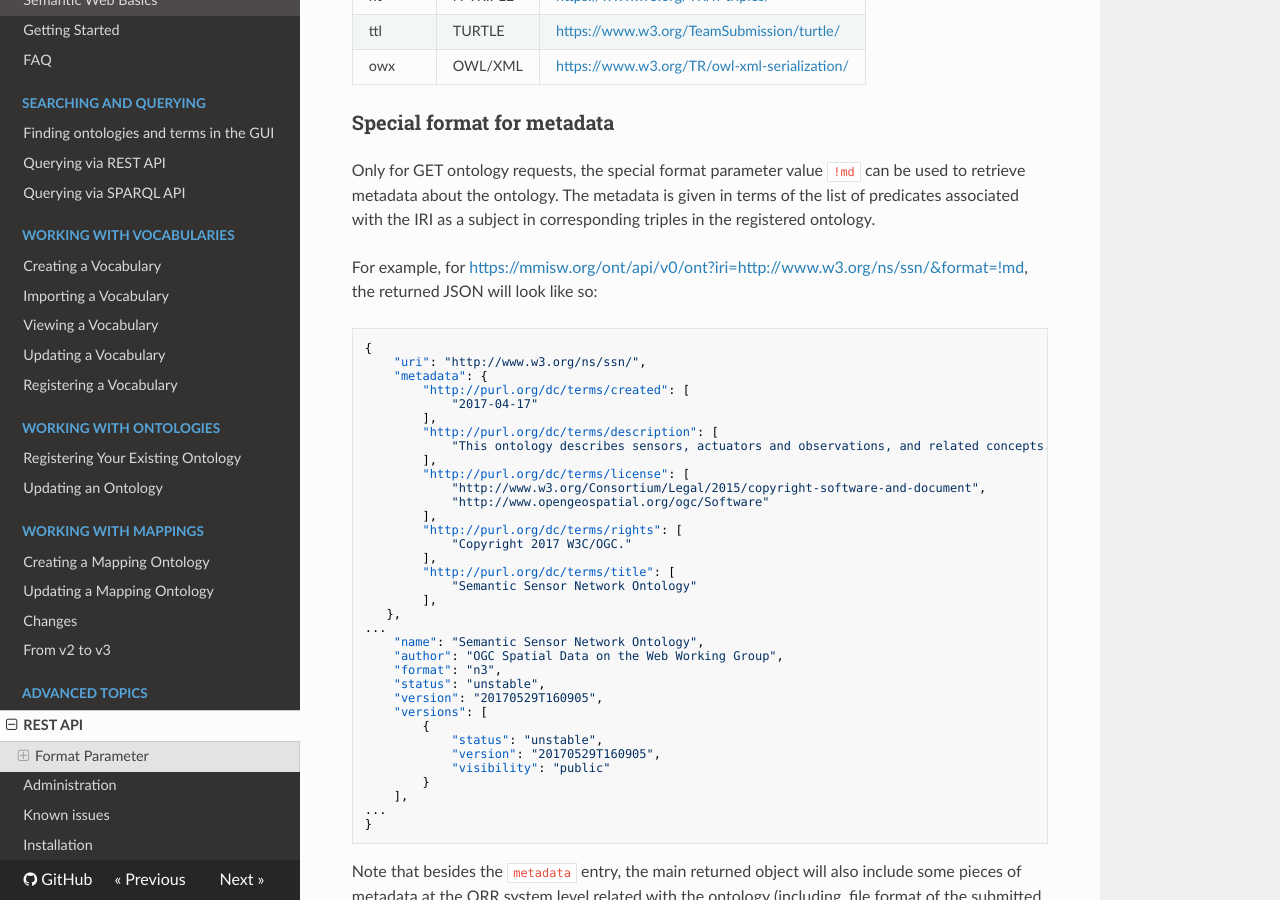
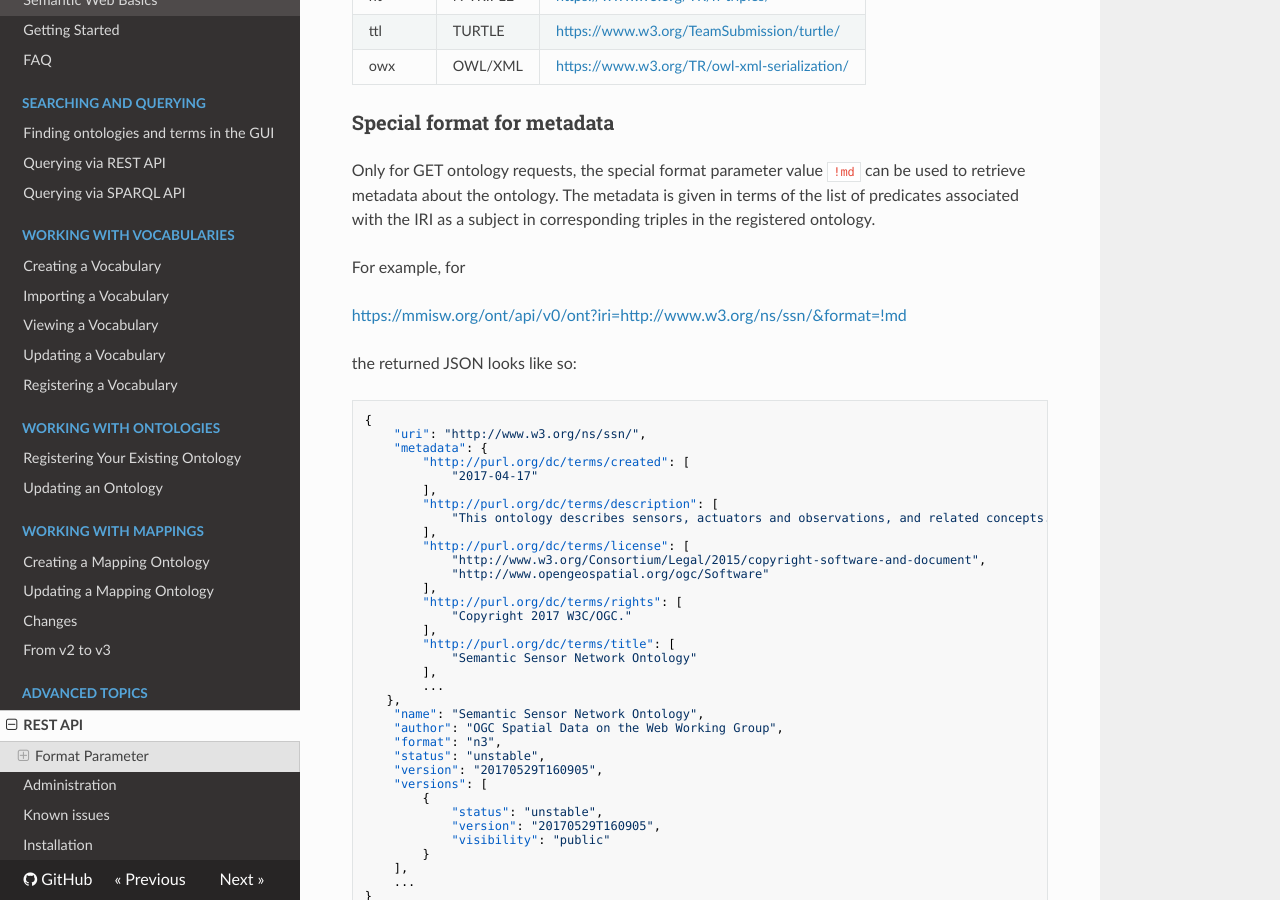
Before and after one commit to mmisw/mmiorr-docs, an MkDocs documentation site: the page built from docs/api/index.md, in a window 1280 px wide and 900 px high, scrolled down 1061 px. Built offline with MkDocs 1.6.1, drawn with Linux system fonts in a browser that asks for light colours; nearby versions of some CDN libraries; old or Windows-style settings are respelled for this version of MkDocs.

````diff
--- a/docs/api/index.md
+++ b/docs/api/index.md
@@ -48,8 +48,10 @@
 IRI as a subject in corresponding triples in the registered ontology.
 
 For example, for
-[https://mmisw.org/ont/api/v0/ont?iri=http://www.w3.org/ns/ssn/&format=!md](https://mmisw.org/ont/api/v0/ont?iri=http://www.w3.org/ns/ssn/&format=!md),
-the returned JSON will look like so:
+
+[https://mmisw.org/ont/api/v0/ont?iri=http://www.w3.org/ns/ssn/&format=!md](https://mmisw.org/ont/api/v0/ont?iri=http://www.w3.org/ns/ssn/&format=!md)
+
+the returned JSON looks like so:
 
 ```json
 {
@@ -71,8 +73,8 @@
         "http://purl.org/dc/terms/title": [
             "Semantic Sensor Network Ontology"
         ],
+        ...
    },
-...
     "name": "Semantic Sensor Network Ontology",
     "author": "OGC Spatial Data on the Web Working Group",
     "format": "n3",
@@ -85,7 +87,7 @@
             "visibility": "public"
         }
     ],
-...
+    ...
 }
 ```
 
````
